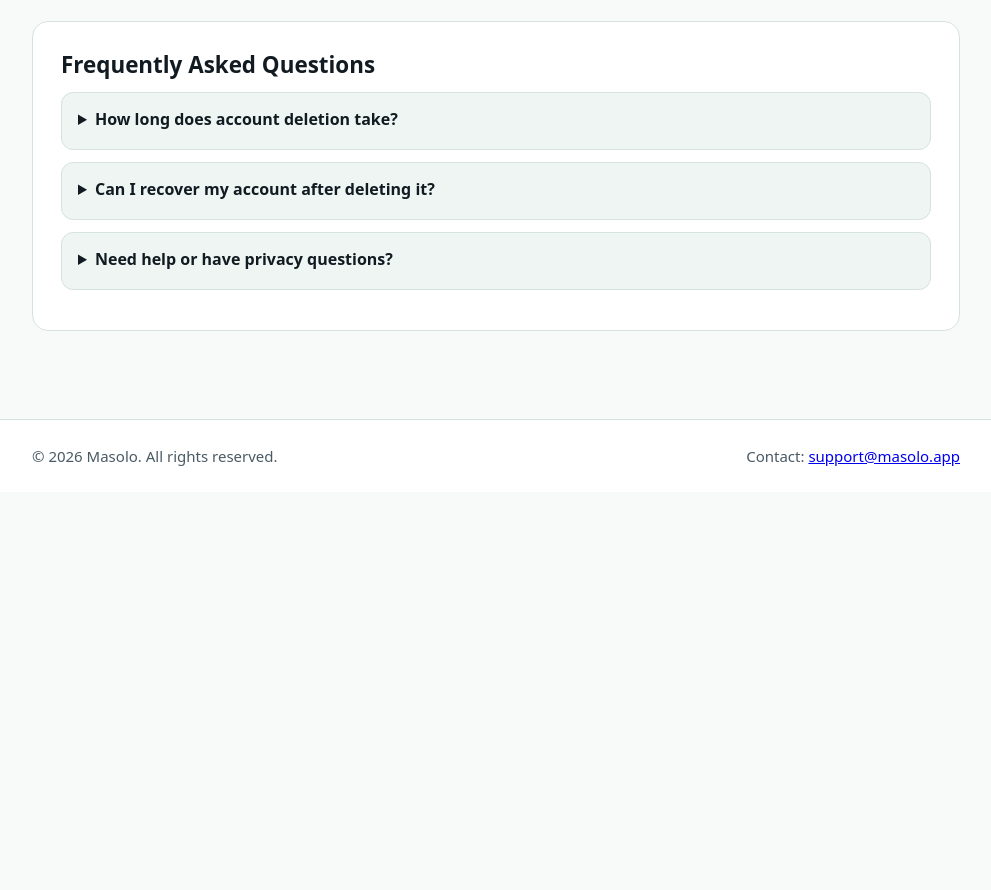
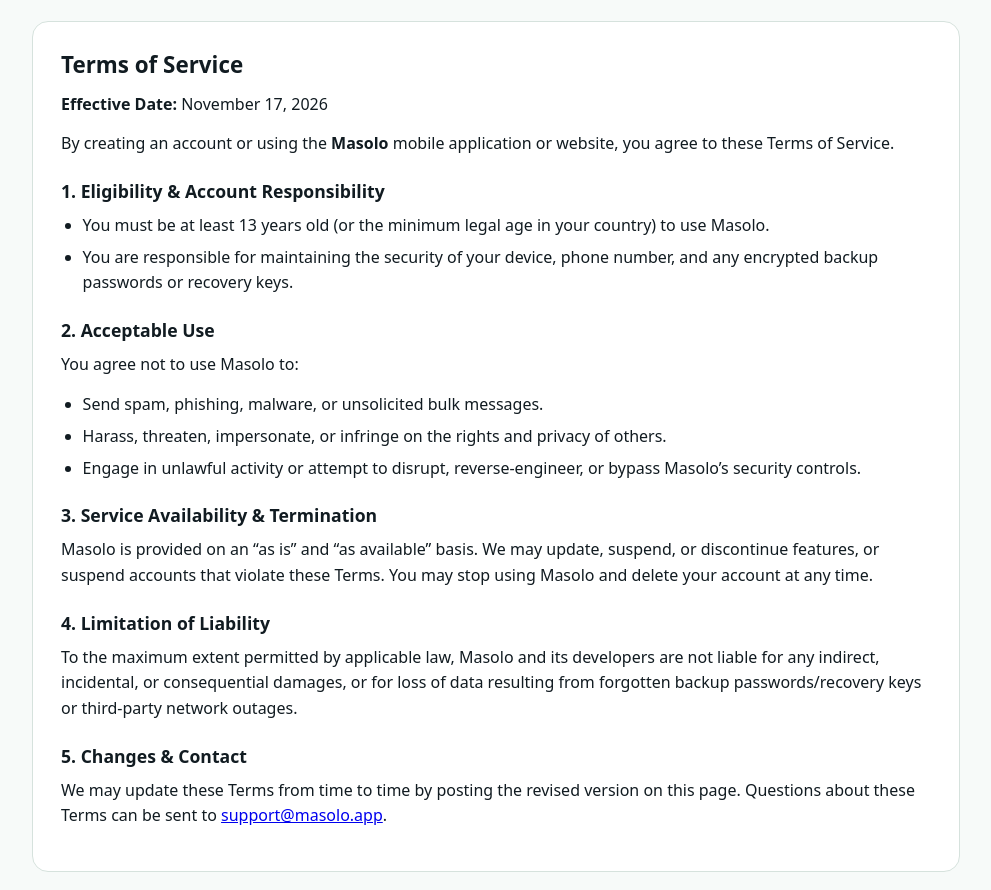
Before and after one commit to jayzziebone/masolo_website, a plain HTML site: page index.html in a window 1280 px wide. Shown: the part 1907-2797 px from the top of the page, without its empty margins (144-1135 px from the left). Before the commit the page ends 2399 px from the top, so only its background shows below. Drawn offline with Linux system fonts and the light colour scheme.

Commit message:
docs: add Terms of Service section

```diff
--- a/index.html
+++ b/index.html
@@ -351,6 +351,7 @@
           <li><a href="#features">Features</a></li>
           <li><a href="#delete-account">Delete Account</a></li>
           <li><a href="#privacy">Privacy</a></li>
+          <li><a href="#terms">Terms</a></li>
           <li><a href="#faq">FAQ</a></li>
         </ul>
       </nav>
@@ -367,6 +368,7 @@
       <div class="actions">
         <a href="#delete-account" class="btn btn-primary">Account &amp; Data Deletion</a>
         <a href="#privacy" class="btn btn-secondary">Privacy Summary</a>
+        <a href="#terms" class="btn btn-secondary">Terms of Service</a>
       </div>
     </div>
 
@@ -442,6 +444,46 @@
       </p>
     </section>
 
+    <section id="terms">
+      <h2>Terms of Service</h2>
+      <p><strong>Effective Date:</strong> November 17, 2026</p>
+      <p>
+        By creating an account or using the <strong>Masolo</strong> mobile application or website, you agree to these Terms of Service.
+      </p>
+
+      <h3>1. Eligibility &amp; Account Responsibility</h3>
+      <ul>
+        <li>You must be at least 13 years old (or the minimum legal age in your country) to use Masolo.</li>
+        <li>You are responsible for maintaining the security of your device, phone number, and any encrypted backup passwords or recovery keys.</li>
+      </ul>
+
+      <h3>2. Acceptable Use</h3>
+      <p>You agree not to use Masolo to:</p>
+      <ul>
+        <li>Send spam, phishing, malware, or unsolicited bulk messages.</li>
+        <li>Harass, threaten, impersonate, or infringe on the rights and privacy of others.</li>
+        <li>Engage in unlawful activity or attempt to disrupt, reverse-engineer, or bypass Masolo&rsquo;s security controls.</li>
+      </ul>
+
+      <h3>3. Service Availability &amp; Termination</h3>
+      <p>
+        Masolo is provided on an &ldquo;as is&rdquo; and &ldquo;as available&rdquo; basis. We may update, suspend, or discontinue features,
+        or suspend accounts that violate these Terms. You may stop using Masolo and delete your account at any time.
+      </p>
+
+      <h3>4. Limitation of Liability</h3>
+      <p>
+        To the maximum extent permitted by applicable law, Masolo and its developers are not liable for any indirect, incidental,
+        or consequential damages, or for loss of data resulting from forgotten backup passwords/recovery keys or third-party network outages.
+      </p>
+
+      <h3>5. Changes &amp; Contact</h3>
+      <p>
+        We may update these Terms from time to time by posting the revised version on this page. Questions about these Terms can be sent to
+        <a href="mailto:support@masolo.app">support@masolo.app</a>.
+      </p>
+    </section>
+
     <section id="faq">
       <h2>Frequently Asked Questions</h2>
       <details name="faq">
```
